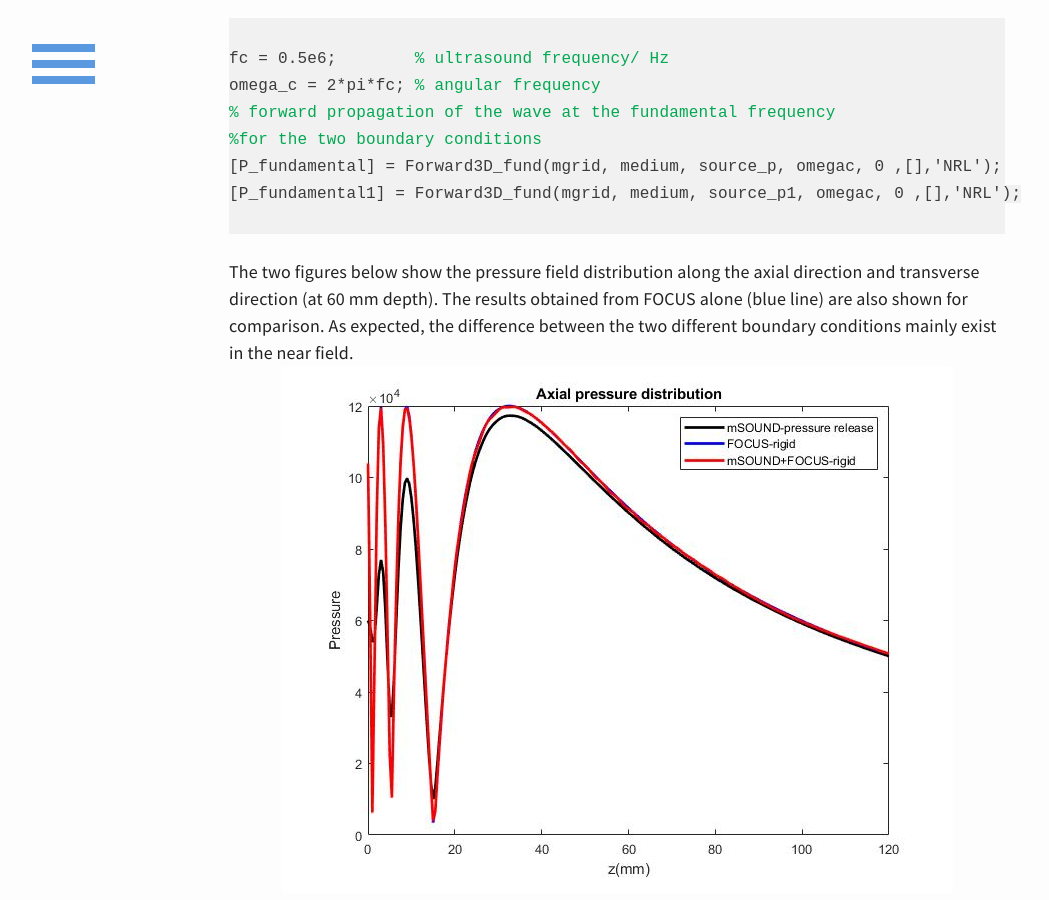
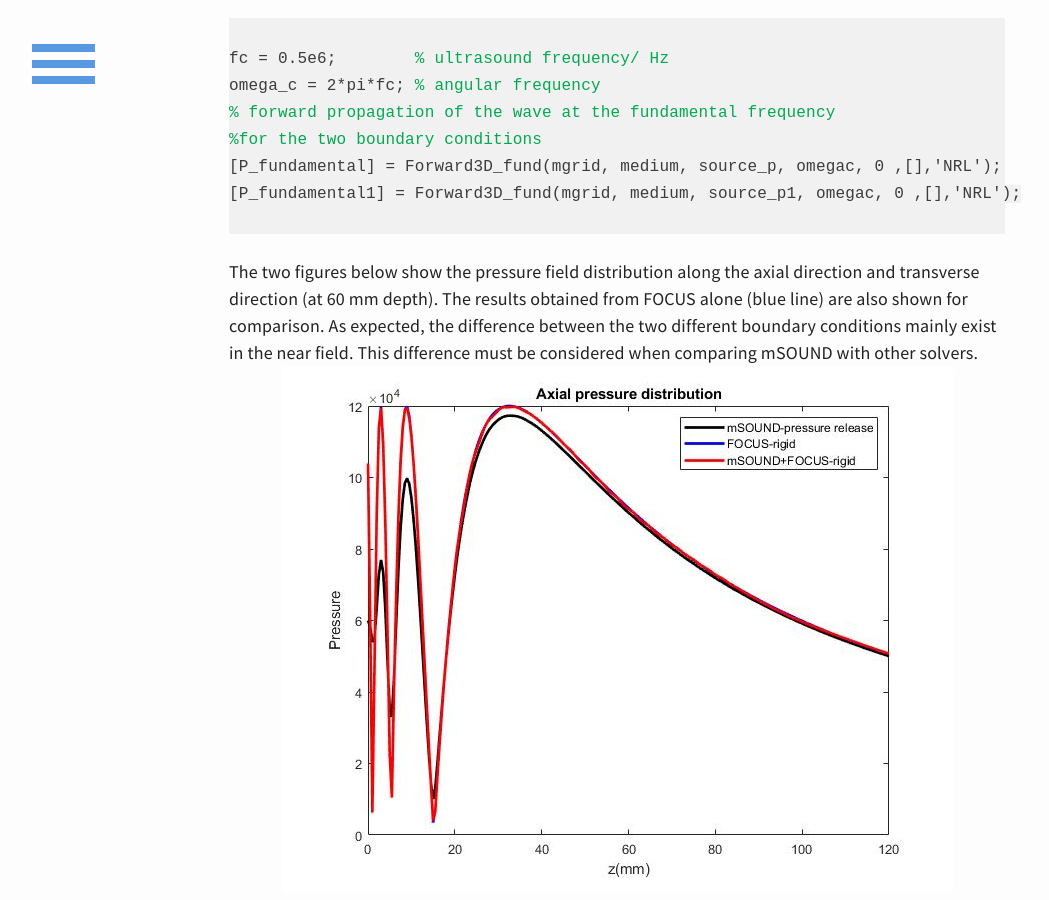
Before and after one commit to m-SOUND/mSOUND, a Jekyll site: the page built from _posts/2022-07-06-rigid_vs_pressure_release.html, in a window 1280 px wide and 900 px high, scrolled down 2385 px. Shown: the whole window, without its empty margins (23-1072 px from the left). Built offline with Jekyll 4.4.1, drawn with Linux system fonts in a browser that asks for light colours; some of the changed text lies outside the part shown.

Commit message:
Update 2022-07-06-rigid_vs_pressure_release.html

```diff
--- a/_posts/2022-07-06-rigid_vs_pressure_release.html
+++ b/_posts/2022-07-06-rigid_vs_pressure_release.html
@@ -111,7 +111,8 @@
 </p>
 
 The two figures below show the pressure field distribution along the axial direction and transverse direction (at 60 mm depth). The results obtained from FOCUS alone (blue line)
-are also shown for comparison. As expected, the difference between the two different boundary conditions mainly exist in the near field.
+are also shown for comparison. As expected, the difference between the two different boundary conditions mainly exist in the near field. This difference must be considered when
+comparing mSOUND with other solvers.
 <img src="/mSOUND/img/rigidvsrelease_axial.jpg" alt="Axial pressure field of the flat transducer">
 <img src="/mSOUND/img/rigidvsrelease_transverse.jpg" alt="Transverse pressure field of the flat transducer">
 
@@ -146,6 +147,8 @@
     Simulation of a 3D heterogeneous medium using the frequency-specific mixed domain method</a>
  <br>&middot;<a href="https://m-sound.github.io/mSOUND/2D_absorption">
     Reducing the spatial aliasing error using the non-reflecting layer</a>
+ <br>&middot;<a href="https://m-sound.github.io/mSOUND/rigid_vs_pressure_release">
+    Comparing pressure release and rigid boundary conditions</a>
 
  <br><h7 style='font-weight:bold;'>&#11166;Backward Propagation</h7>
  <br>&middot;<a href="https://m-sound.github.io/mSOUND/Backward_TMDM">
```
